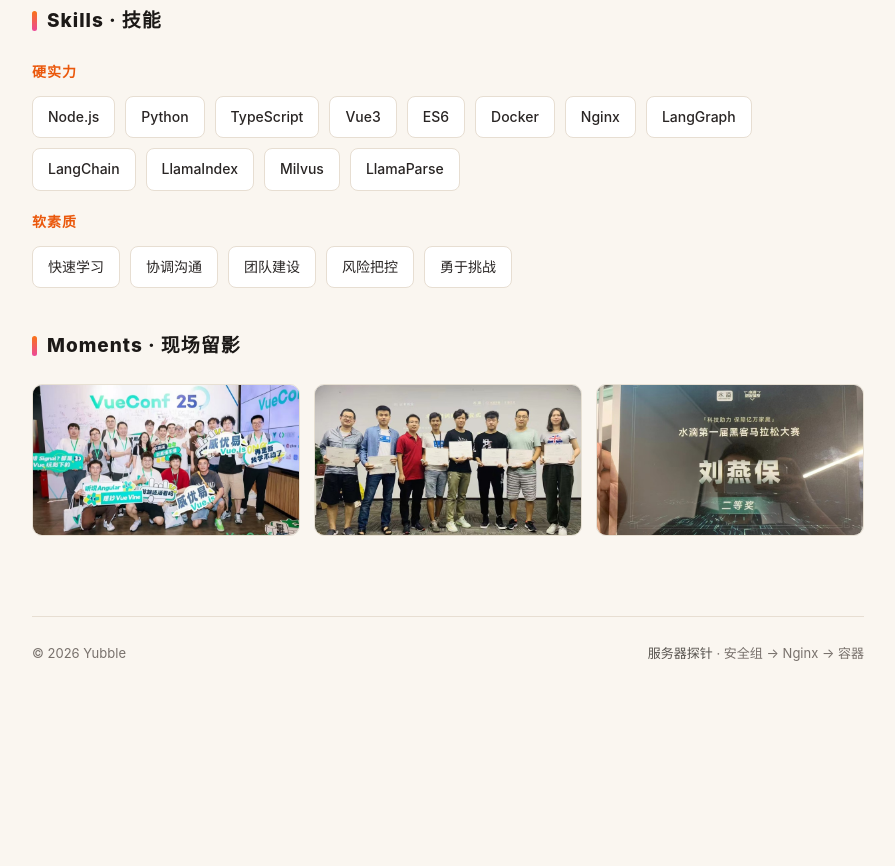
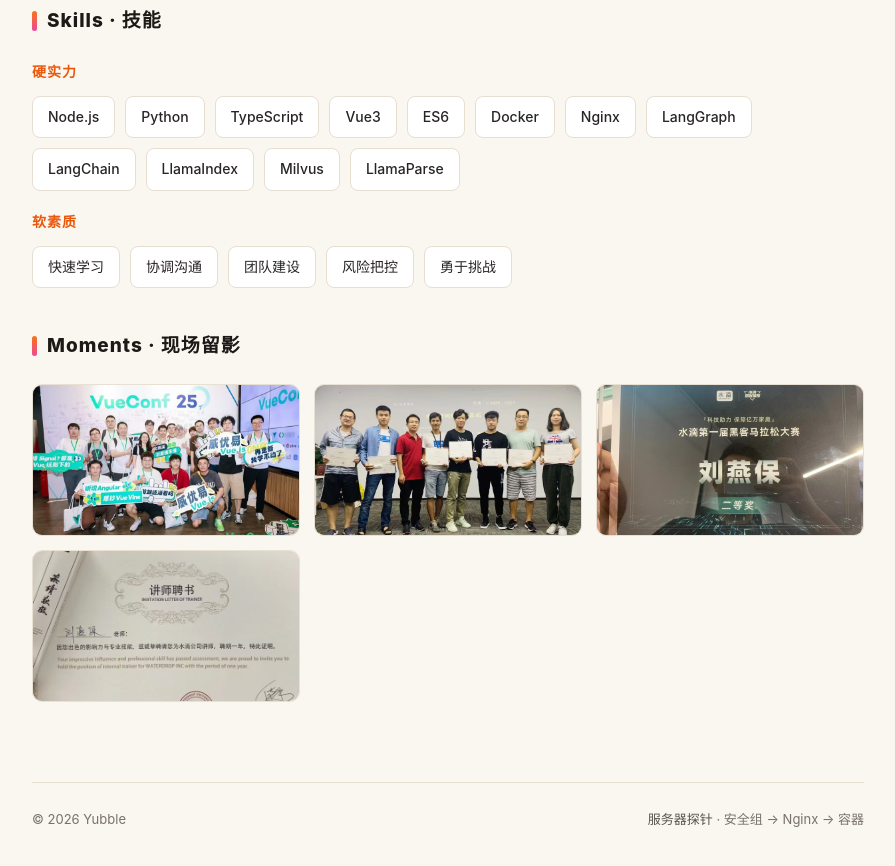
Before and after one commit to Yubble/personal-homepage, a plain HTML site: page site/index.html in a window 1280 px wide. Shown: the part 1536-2402 px from the top of the page, without its empty margins (192-1087 px from the left). Before the commit the page ends 2274 px from the top, so only its background shows below. Drawn offline with Linux system fonts and the light colour scheme.

Commit message:
留影区加第四张：水滴学院内部讲师聘书
- 网格改 repeat(auto-fit, minmax(200px,1fr)) 自适应列数
  （固定 3 列时第 4 张会孤行；移动端也自然收敛为 1-2 列）

```diff
--- a/site/index.html
+++ b/site/index.html
@@ -127,6 +127,7 @@
       <figure><img src="/gallery/vueconf-2025.jpg" alt="VueConf 25 现场合影" loading="lazy"></figure>
       <figure><img src="/gallery/shuidi-training.jpg" alt="水滴内部培训证书颁发合影" loading="lazy"></figure>
       <figure><img src="/gallery/shuidi-hackathon.jpg" alt="水滴第一届黑客马拉松大赛二等奖奖牌" loading="lazy"></figure>
+      <figure><img src="/gallery/shuidi-trainer.jpg" alt="水滴学院内部讲师聘书" loading="lazy"></figure>
     </div>
   </section>
 
--- a/site/style.css
+++ b/site/style.css
@@ -301,7 +301,7 @@ footer a:hover { color: #ea580c; }
 
 /* Moments · 现场留影（主页底部小图区，简单展示） */
 .moments { margin-top: 40px; }
-.moment-grid { display: grid; grid-template-columns: repeat(3, 1fr); gap: 14px; }
+.moment-grid { display: grid; grid-template-columns: repeat(auto-fit, minmax(200px, 1fr)); gap: 14px; }
 .moment-grid figure { margin: 0; overflow: hidden; border-radius: 10px; border: 1px solid #e7e0d3; background: #fff; }
 .moment-grid img { width: 100%; height: 150px; object-fit: cover; display: block; transition: transform .25s ease; }
 .moment-grid figure:hover img { transform: scale(1.04); }
```
Also changed, not shown: site/gallery/shuidi-trainer.jpg (added).
